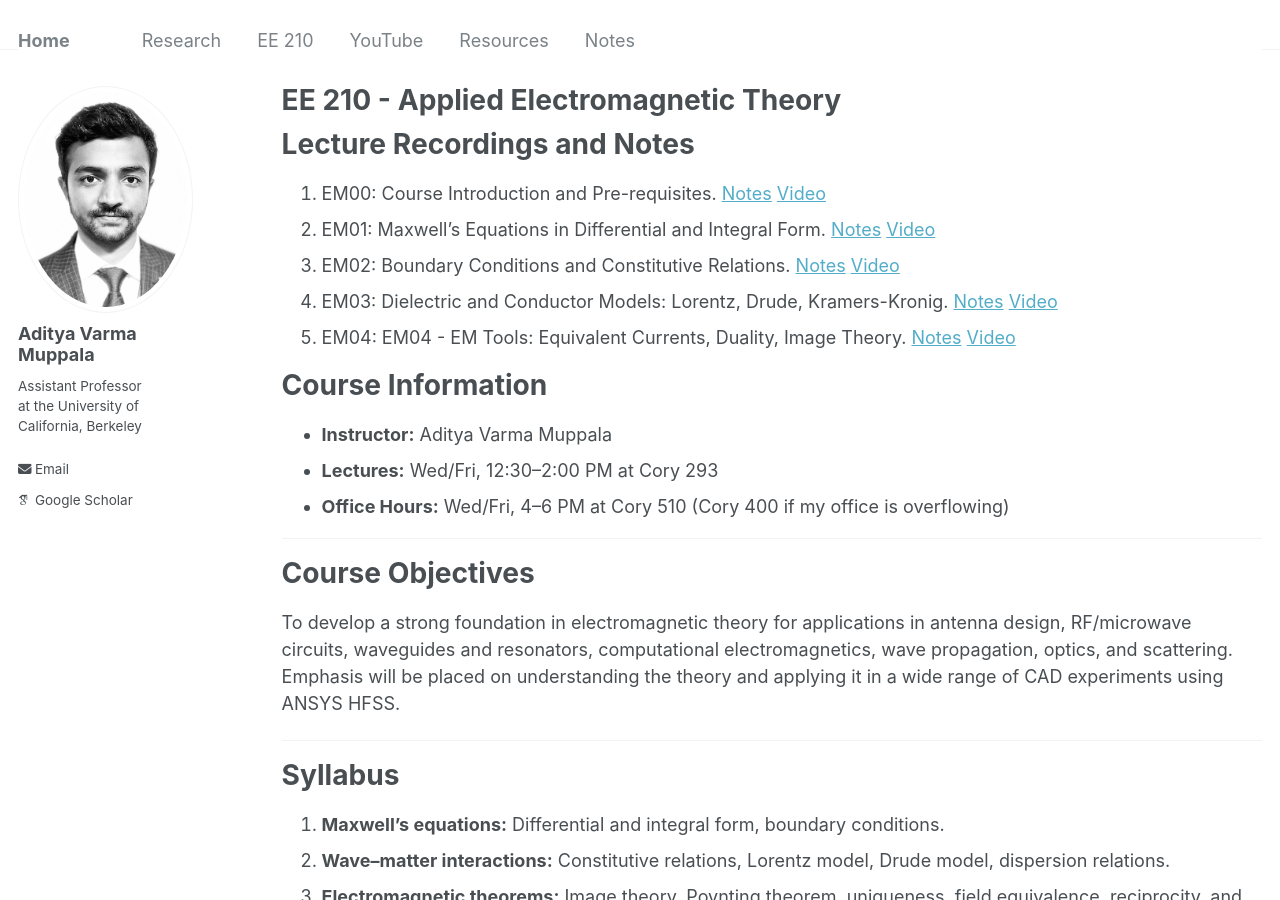
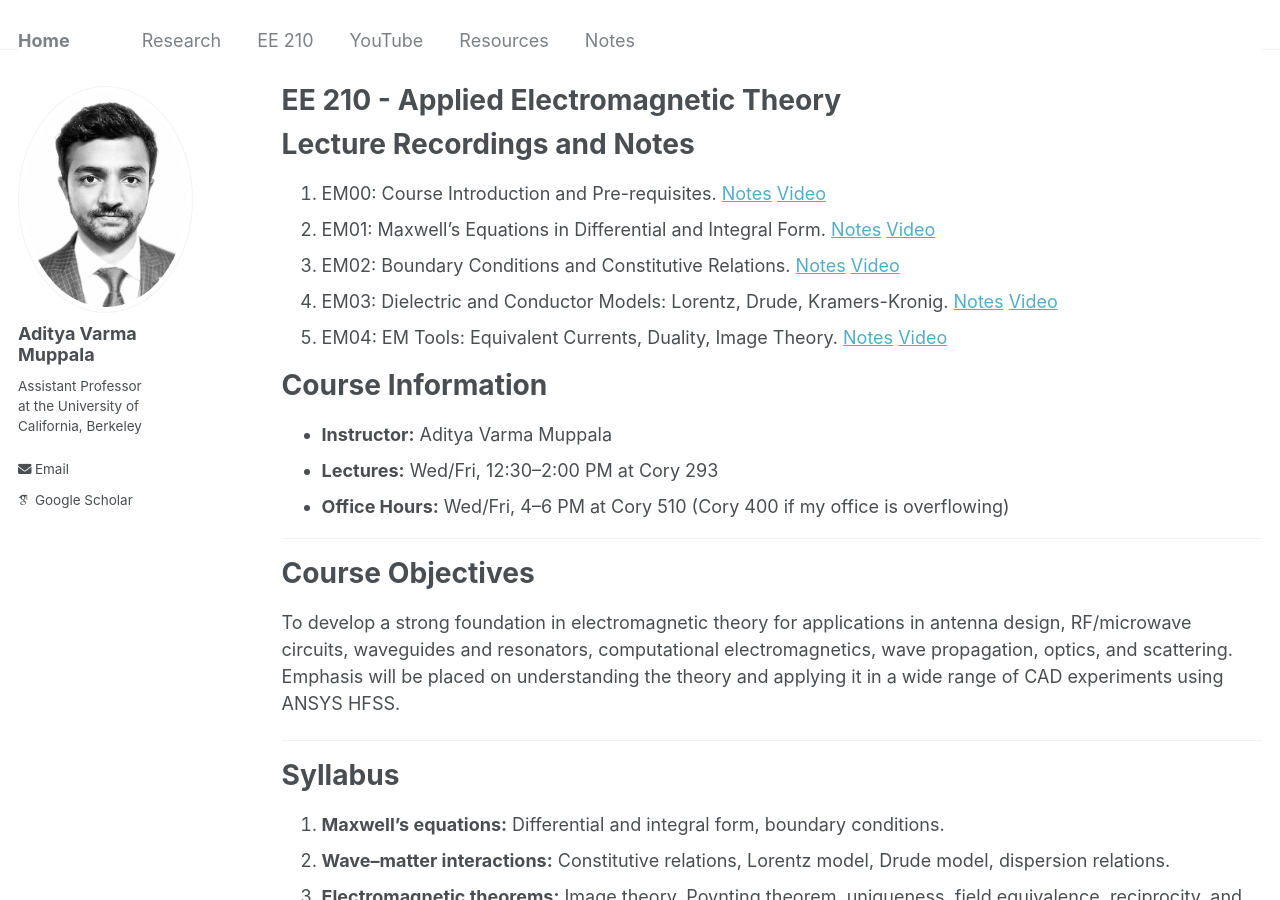
Before and after one commit to AdityaMuppala/adityamuppala.github.io, a Jekyll site: the page built from _pages/teaching210.md, in a window 1280 px wide and 900 px high. Built offline with Jekyll 4.4.1, drawn with Linux system fonts in a browser that asks for light colours; some web fonts are replaced.

Commit message:
Update teaching210.md

```diff
--- a/_pages/teaching210.md
+++ b/_pages/teaching210.md
@@ -11,7 +11,7 @@ permalink: /teaching210/
 1. EM01: Maxwell's Equations in Differential and Integral Form. [Notes](https://adityamuppala.github.io/assets/Notes_EE210/EM01.pdf) [Video](https://youtu.be/WmTQY7kPQe0)
 2. EM02: Boundary Conditions and Constitutive Relations. [Notes](https://adityamuppala.github.io/assets/Notes_EE210/EM02.pdf) [Video](https://youtu.be/UDKxtX8xlu0)
 3. EM03: Dielectric and Conductor Models: Lorentz, Drude, Kramers-Kronig. [Notes](https://adityamuppala.github.io/assets/Notes_EE210/EM03_Dielectric_Models.pdf) [Video](https://youtu.be/xBA-2vhAPTw)
-4. EM04: EM04 - EM Tools: Equivalent Currents, Duality, Image Theory. [Notes](https://adityamuppala.github.io/assets/Notes_EE210/EM04_EM_Tools.pdf) [Video](https://youtu.be/7GRSXoy0UEs)
+4. EM04: EM Tools: Equivalent Currents, Duality, Image Theory. [Notes](https://adityamuppala.github.io/assets/Notes_EE210/EM04_EM_Tools.pdf) [Video](https://youtu.be/7GRSXoy0UEs)
 
 
 # Course Information
```
